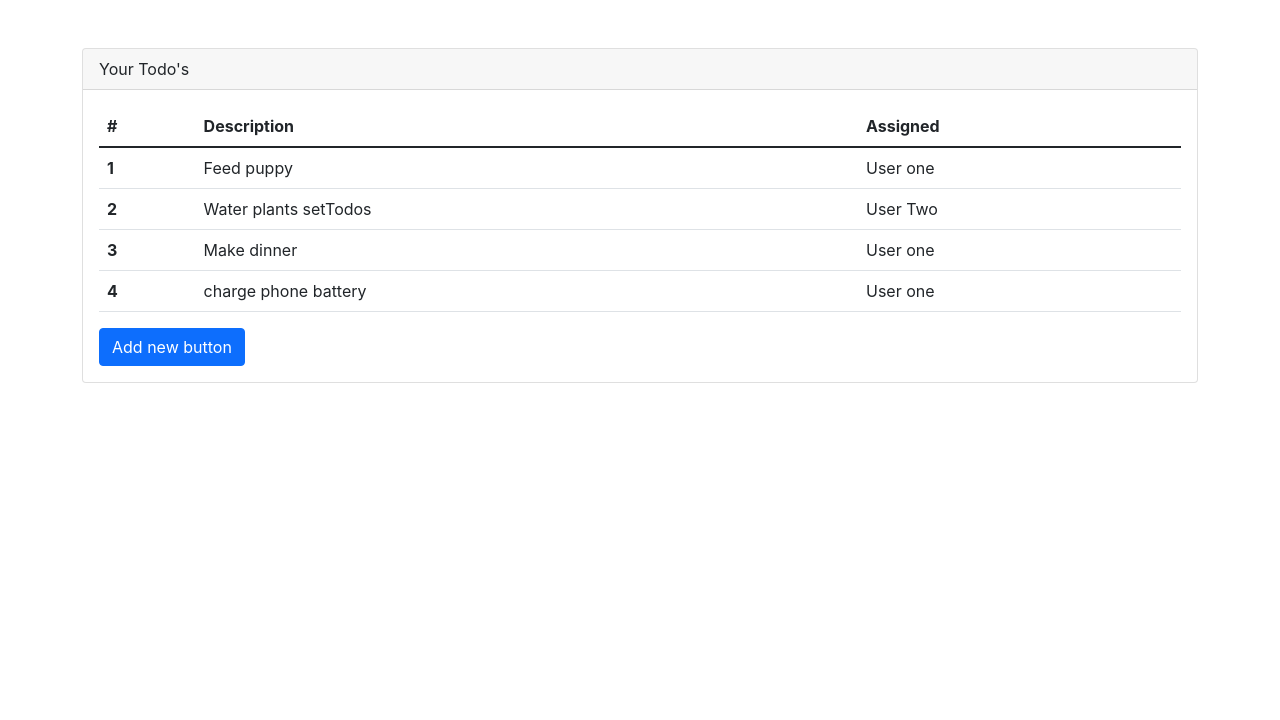
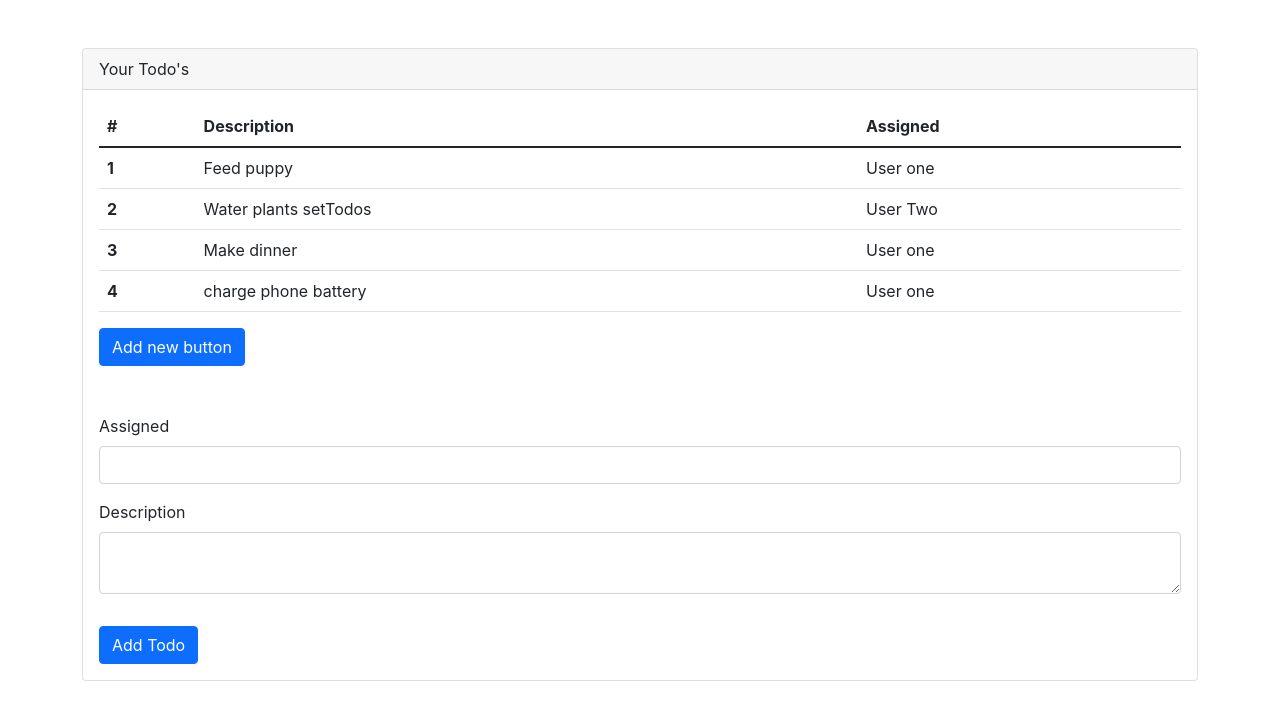
Before and after one commit to suyu06/react-todos, a React (Create React App) app: page / in a window 1280 px wide. Shown: the top 720 px of the page. Built offline with nearby package versions, Linux system fonts and the light colour scheme.

Commit message:
creating React Form

```diff
--- a/src/App.js
+++ b/src/App.js
@@ -3,6 +3,7 @@
 import "./App.css";
 //import TodoRowItem from "./components/TodoRowItem"
 import TodoTable from "./components/TodoTable";
+import NewTodoForm from "./components/NewTodoForm";
 
 function App() {
   const [todos, setTodos] = useState([
@@ -42,6 +43,7 @@
           <button className="btn btn-primary" onClick={addTOdo}>
             Add new button
           </button>
+          <NewTodoForm></NewTodoForm>
         </div>
       </div>
     </div>
--- /dev/null
+++ b/src/components/NewTodoForm.js
@@ -0,0 +1,23 @@
+import React from "react";
+
+
+function NewTodoForm() {
+  return (
+    <div className="mt-5">
+      <form>
+        <div className="mb-3">
+          <label className="form-label">Assigned</label>
+          <input type="text" className="form-control" required></input>
+        </div>
+        <div className="mb-3">
+          <label className="form-label">Description</label>
+          <textarea className="form-control" row={3} required />
+        </div>
+        <button type="button" className="btn btn-primary mt-3">
+          Add Todo
+        </button>
+      </form>
+    </div>
+  );
+}
+export default NewTodoForm;
```
